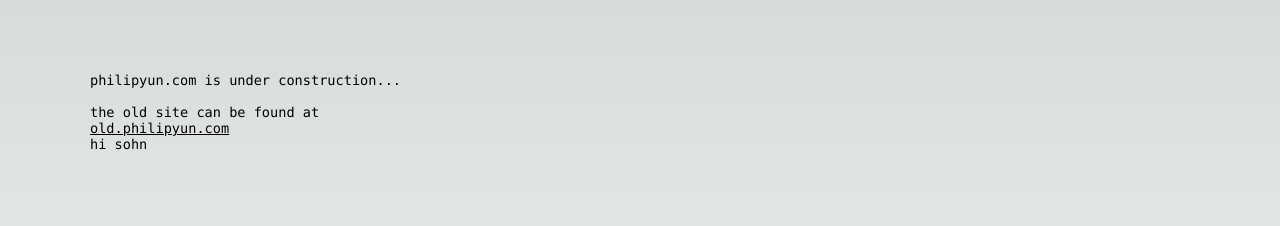
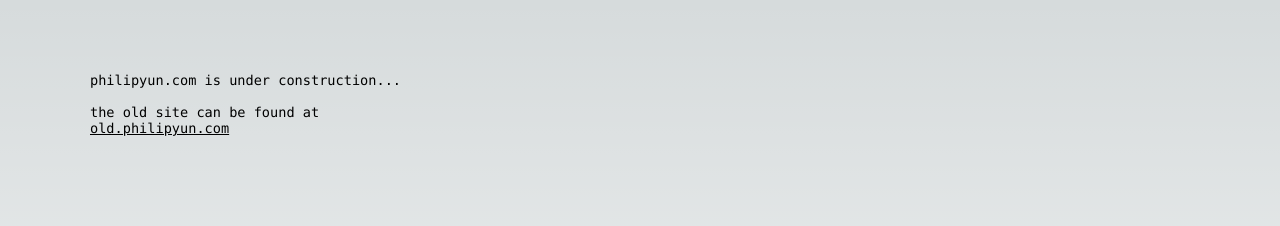
Before and after one commit to philipyun/philipyun.com, a Next.js app: page / in a window 1280 px wide. Shown: the top 226 px of the page. Built offline with nearby package versions, Linux system fonts and the light colour scheme.

Commit message:
Update page.tsx

```diff
--- a/src/app/page.tsx
+++ b/src/app/page.tsx
@@ -11,7 +11,6 @@ export default function Home() {
         <a href="http://old.philipyun.com" target="_blank">
           old.philipyun.com
         </a>
-        <div>hi sohn</div>
       </div>
     </main>
   );
```
